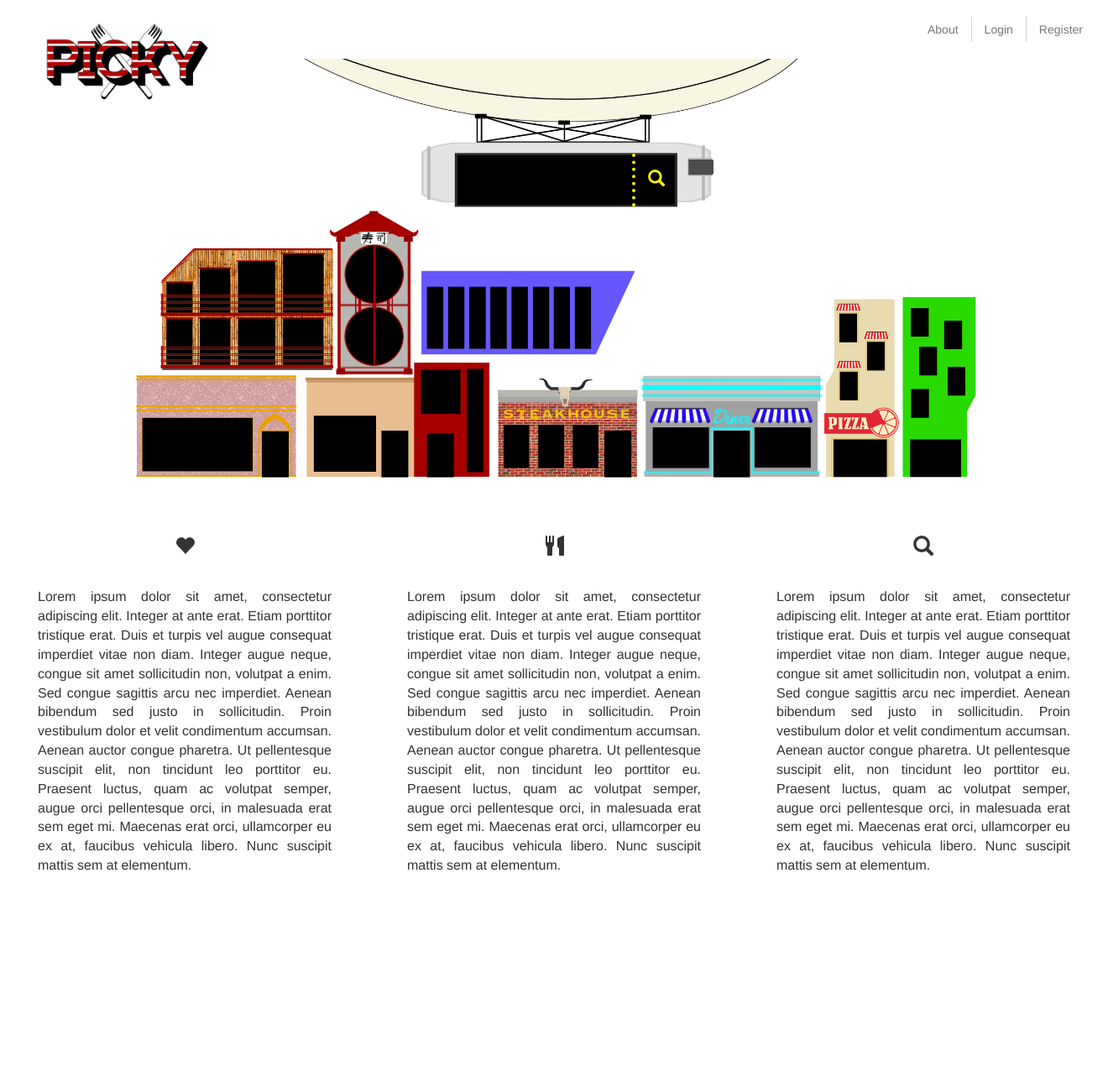
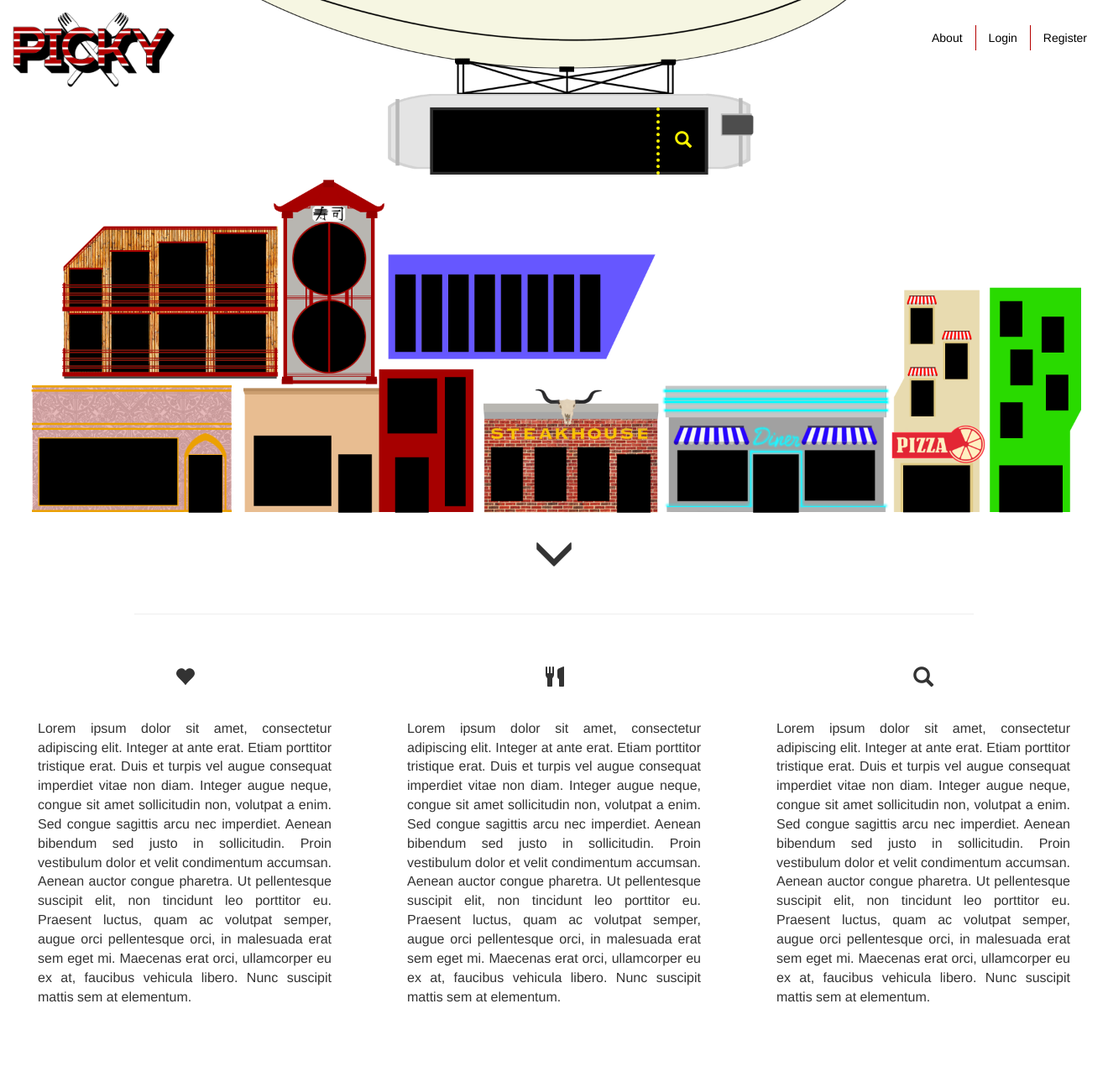
Before and after one commit to bleepbloopsify/picky, a Flask app: page / in a window 1320 px wide. Shown: the whole page at 84% size. Before the commit the page ends 1037 px from the top, so only its background shows below. Run offline with Flask 2, Linux system fonts and the light colour scheme; some libraries are stand-ins or nearby versions.

Commit message:
home fixes

```diff
--- a/static/styles.css
+++ b/static/styles.css
@@ -5,19 +5,19 @@ input:-webkit-autofill {
 .contain {
   margin-left: auto;
   margin-right: auto;
-  padding-top: 10px;
 }
 .home-contain {
-  width: 1024px;
-  height: 506px;
+  width: 1280px;
+  height: 620px;
   margin-left: auto;
   margin-right: auto;
   background: url("PickyPage1.png") bottom center;
   background-size: cover;
-  margin-bottom: 60px;
   position: relative;
+  margin-bottom: 10px;
 }
 .about-contain {
+  margin-top: 60px;
   height: 300px;
   margin-left: auto;
   margin-right: auto;
@@ -26,7 +26,6 @@ input:-webkit-autofill {
   height: 300px;
   margin-left: auto;
   margin-right: auto;
-  padding-top: 50px;
   display: none;
 }
 .navbar {
@@ -49,11 +48,16 @@ input:-webkit-autofill {
 
 .navlink {
   padding-bottom: 10px;
-  padding-top: 5px !important
+  padding-top: 5px !important;
+  color: black !important;
+}
+
+.navlink:hover {
+  color: #B50000 !important;
 }
 
 .link-border {
-  border-right: 1px solid lightgray;
+  border-right: 1px solid #B50000;
 }
 
 .nav li {
@@ -61,7 +65,8 @@ input:-webkit-autofill {
 }
 
 .nav {
-  padding-top: 10px;
+  padding-top: 30px;
+  margin-right: -40px;
 }
 #distance {
   margin: 10px;
@@ -124,6 +129,7 @@ input:-webkit-autofill {
   font-size: 24px;
   unicode-bidi: bidi-override;
   direction: rtl;
+  color: #FFAE00;
 }
 .rating:hover:before {
    content: "\2605";
@@ -134,6 +140,7 @@ input:-webkit-autofill {
   font-size: 24px;
   unicode-bidi: bidi-override;
   direction: rtl;
+  color: #FFAE00;
 }
 .rating:hover:before,
 .rating:hover ~ :before {
@@ -179,8 +186,8 @@ input:-webkit-autofill {
   height: 80px;
 }
 .selected {
-  background-color: red;
-  border: 1px solid red;
+  background-color: #B50000;
+  border: 1px solid #B50000;
   color: white;
 }
 .restaurant-type:focus {
@@ -201,15 +208,15 @@ input:-webkit-autofill {
 }
 .addr-box {
   position: absolute;
-  left: 394px;
-  top: 113px;
+  left: 492px;
+  top: 128px;
 }
 .address-button {
-  width: 54px;
+  width: 60px;
   padding: 0px;
   border: 0px;
   margin-left: -4px;
-  height: 63px;
+  height: 80px;
   background: transparent;
   color: #FFF600;
   font-size: 20px;
@@ -221,8 +228,8 @@ input:-webkit-autofill {
 .address-home {
   background: transparent;
   border: none;
-  width: 211px;
-  height: 58px;
+  width: 270px;
+  height: 75px;
   color: #FFF600;
   font-family: Dotted;
   font-size: 16px;
@@ -350,7 +357,20 @@ input:-webkit-autofill {
 }
 .brand-pic {
   width: 200px;
-  height: 100px;
+  height: 90px;
   background: url("pickylogo.png") center center;
   background-size: cover;
+  margin-left: -60px;
 }
+.seperate {
+  width: 1000px;
+}
+.arrow-down {
+  font-size: 50px;
+  text-align: center;
+  width: 50px;
+  margin-left: auto;
+  margin-right: auto;
+  margin-bottom: 30px;
+  cursor: pointer;
+}
--- a/templates/index.html
+++ b/templates/index.html
@@ -2,12 +2,16 @@
 
 {% block body %}
     <div class="home-contain">
+      {{ nav() }}
       <div class="addr-box">
         <input name="address" type = "text" class="address-home">
         <button id="addr" class="address-button" ><span class="glyphicon glyphicon-search"</button>
       </div>
     </div>
-
+    <div class="arrow-down">
+      <span id="arrow" class="glyphicon glyphicon-menu-down"></span>
+    </div>
+    <hr class="seperate">
     <div class="about-contain">
       <div class="container-fluid">
         <div class="row">
@@ -20,7 +24,7 @@
             </div>
           </div>
           <div class="col-md-4">
-            <div class="about-text">
+            <div id="scroll-to" class="about-text">
               <span class="glyphicon glyphicon-cutlery"></span>
               <p>
                 Lorem ipsum dolor sit amet, consectetur adipiscing elit. Integer at ante erat. Etiam porttitor tristique erat. Duis et turpis vel augue consequat imperdiet vitae non diam. Integer augue neque, congue sit amet sollicitudin non, volutpat a enim. Sed congue sagittis arcu nec imperdiet. Aenean bibendum sed justo in sollicitudin. Proin vestibulum dolor et velit condimentum accumsan. Aenean auctor congue pharetra. Ut pellentesque suscipit elit, non tincidunt leo porttitor eu. Praesent luctus, quam ac volutpat semper, augue orci pellentesque orci, in malesuada erat sem eget mi. Maecenas erat orci, ullamcorper eu ex at, faucibus vehicula libero. Nunc suscipit mattis sem at elementum.
@@ -245,11 +249,14 @@
              $(".about-contain").css("display", "none");
              $(".filter-contain").css("display", "block");
              for (var i = 0; i < data.length; i++){
-               $("#results").append('<div class="col-md-3 restaurant-list"><button class="restaurant-type selected">' + data[i] + '</button></div>');
+               $("#results").append('<div class="col-md-3 col-sm-4 col-xs-6 restaurant-list"><button class="restaurant-type selected">' + data[i] + '</button></div>');
              }
            });
-           return false;
+           $('html, body').animate({
+             scrollTop: ($('#scroll-to').offset().top)
+           },500);
          }
+         return false;
        });
      });
      $(document).on("click", ".restaurant-type", function(){
@@ -274,6 +281,9 @@
                 $("#results").append('<div class="col-md-3 col-sm-4 col-xs-6 restaurant-list"><button class="restaurant-type selected">' + data[i] + '</button></div>');
               }
             });
+            $('html, body').animate({
+              scrollTop: ($('#scroll-to').offset().top)
+            },500);
           }
         }
       });
@@ -323,5 +333,10 @@
         $(".register").css("display", "none");
         $(".cover").css("display", "none");
       });
+      $(document).on("click", "#arrow", function(){
+        $('html, body').animate({
+          scrollTop: ($('#scroll-to').offset().top)
+        },500);
+      });
     </script>
 {% endblock %}
--- a/templates/master.html
+++ b/templates/master.html
@@ -12,6 +12,7 @@
     <script src="//code.jquery.com/ui/1.11.4/jquery-ui.js"></script>
   </head>
   <div class="contain">
+    {% macro nav() %}
       <nav class="navbar navbar-default">
         <div class="container-fluid">
           <div class="navbar-header">
@@ -32,6 +33,7 @@
           </div>
         </div>
       </nav>
+    {% endmacro %}
     <body>
       {% block body %}
 
```
Also changed, not shown: templates/restaurants.html (+0 -37 lines). Lines whose indentation alone changed are shown as unchanged.
